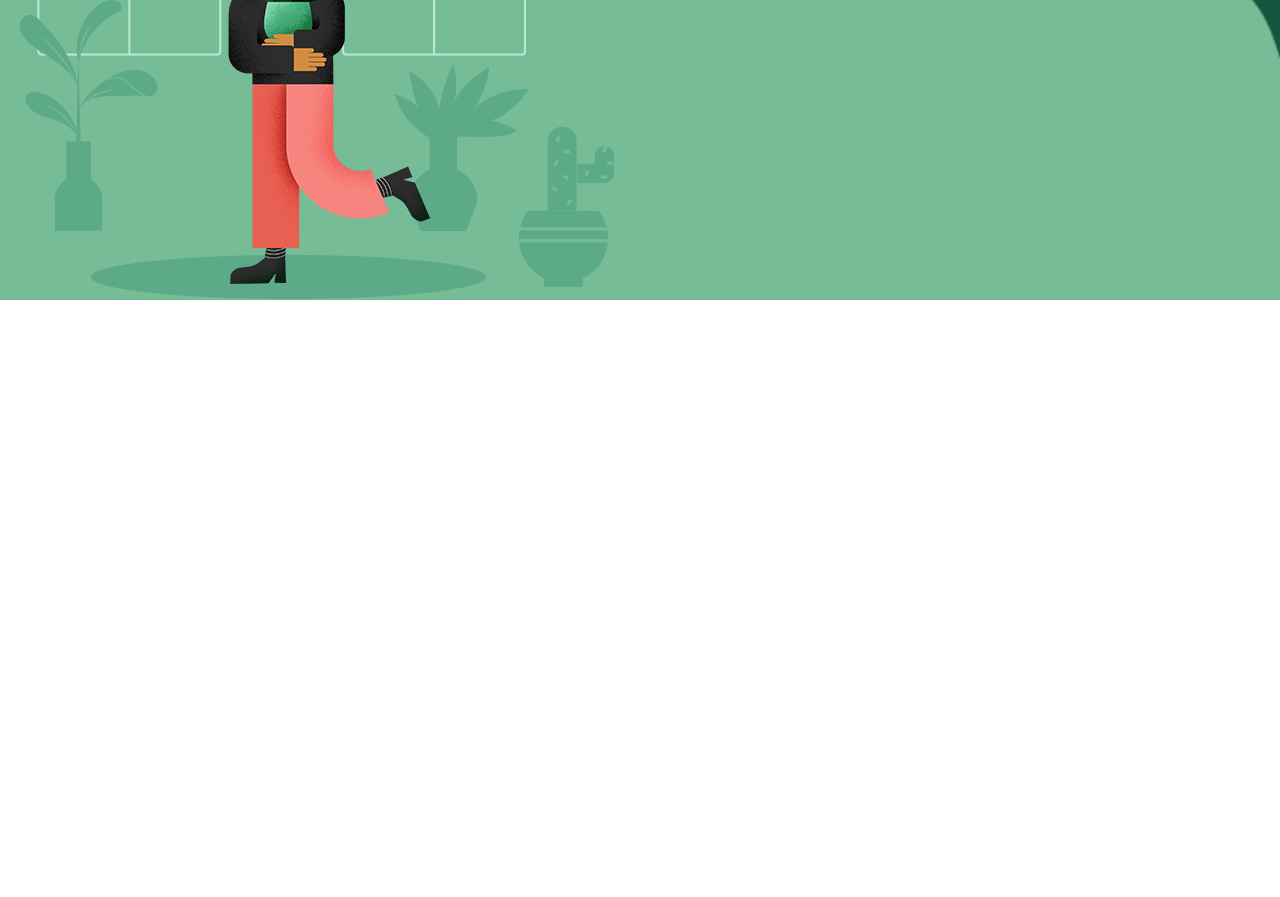
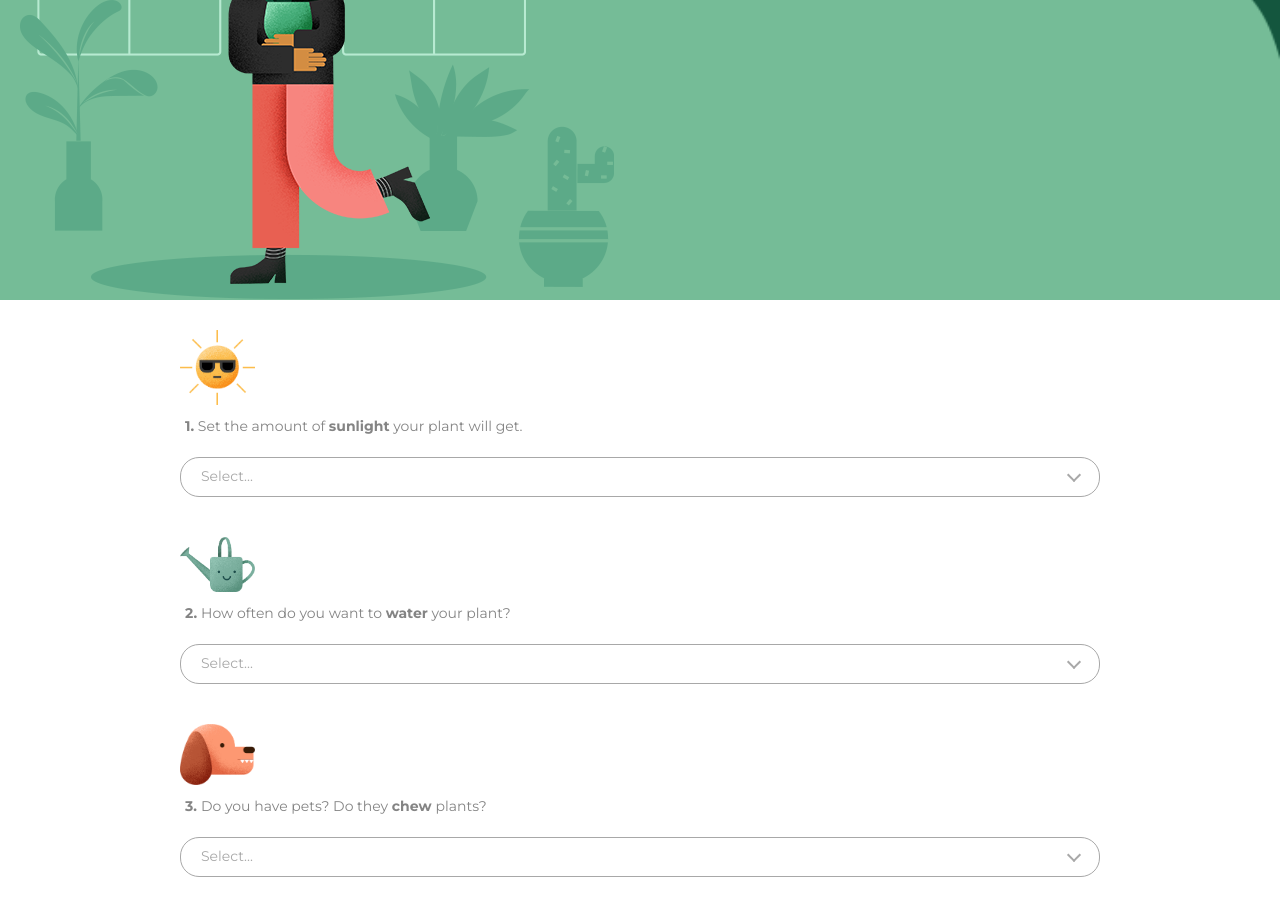
Before and after one commit to AlisonPinheiro/rv-test, a website built with Parcel: page index.html in a window 1280 px wide. Shown: the part 500-1397 px from the top of the page. Before the commit the page ends 800 px from the top, so only its background shows below. Built offline with nearby package versions, Linux system fonts and the light colour scheme.

Commit message:
add steps component

```diff
--- a/index.scss
+++ b/index.scss
@@ -8,4 +8,5 @@
 
 @import 'src/templates/subtemplates/header/index';
 
-@import 'src/components/banner-tv/index'
+@import 'src/components/banner-tv/index';
+@import 'src/components/steps/index';
--- a/src/base/variables.scss
+++ b/src/base/variables.scss
@@ -9,6 +9,7 @@ $screen-xxl: 1320px;
 $c-black: #000000;
 $c-red: #FD9872;
 $c-white: #ffffff;
+$c-gray:#848484;
 
 $c-green-light: #75BC97;
 $c-green-dark: #15573F;
@@ -20,7 +21,7 @@ $c-secondary: $c-green-dark;
 //font
 $f-base: "Montserrat", sans-serif;
 
-$f-color: $c-primary;
+$f-color: $c-gray;
 $f-size-mi: 9px;
 $f-size-xs: 10px;
 $f-size-sm: 12px;
--- /dev/null
+++ b/src/components/steps/index.scss
@@ -0,0 +1,50 @@
+.steps{
+  padding: 20px 0;
+
+  &__box{
+    i{
+      display: block;
+      max-width: 75px;
+      margin: 10px 0;
+    }
+    h2{
+      width: 80%;
+      padding-left: 5px;
+      font-size: 14px;
+      font-weight: normal;
+      line-height: 22px;
+    }
+    &--middle{
+      padding: 30px 0;
+    }
+  }
+  &__list{
+    width: 100%;
+    height: 40px;
+    border: 1px solid #A8A8A8;
+    color: #A8A8A8;
+    font-size: 14px;
+    line-height: 27px;
+    font-weight: 300;
+    border-radius: 19px;
+    margin-top: 20px;
+    position: relative;
+    &::after{
+      content: "";
+      position: absolute;
+      top: 12px;
+      right: 20px;
+      z-index: 11;
+      display: block;
+      width: 10px;
+      height: 10px;
+      border-top: 2px solid #A8A8A8;
+      border-left: 2px solid #A8A8A8;
+      transform: rotate(225deg);
+    }
+  }
+
+  &__item{
+    padding: 5px 20px;
+  }
+}
--- /dev/null
+++ b/src/components/steps/steps.html
@@ -0,0 +1,27 @@
+<section class="steps">
+  <div class="container">
+    <div class="steps__body">
+      <div class="steps__box">
+        <i><img src="/images/illustrations/sun.png" alt="sol" /></i>
+        <h2><b>1.</b> Set the amount of <strong>sunlight</strong> your plant will get.</h2>
+        <ul class="steps__list steps__list--sunlight">
+          <li class="steps__item active">Select...</li>
+        </ul>
+      </div>
+      <div class="steps__box steps__box--middle">
+        <i><img src="/images/illustrations/wateringcan.png" alt="" /></i>
+        <h2><b>2. </b>How often do you want to <strong>water</strong> your plant?</h2>
+        <ul class="steps__list steps__list--sunlight">
+          <li class="steps__item active">Select...</li>
+        </ul>
+      </div>
+      <div class="steps__box">
+        <i><img src="/images/illustrations/dog.png" alt="" /></i>
+        <h2><b>3. </b> Do you have pets? Do they <strong>chew </strong>plants? </h2>
+        <ul class="steps__list steps__list--sunlight">
+          <li class="steps__item active">Select...</li>
+        </ul>
+      </div>
+    </div>
+  </div>
+</section>
--- a/src/templates/main.html
+++ b/src/templates/main.html
@@ -1,4 +1,5 @@
 
 <main>
   <include src="./components/banner-tv/banner-tv.html"></include>
+  <include src="./components/steps/steps.html"></include>
 </main>
```
Also changed, not shown: src/components/steps/index.js (added).
